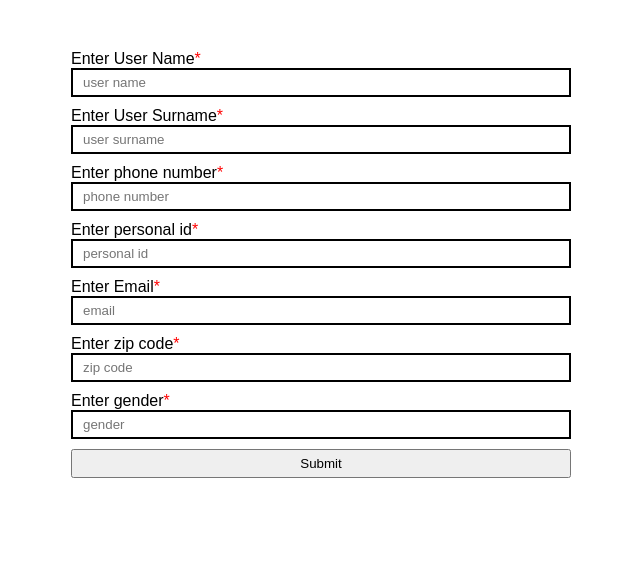
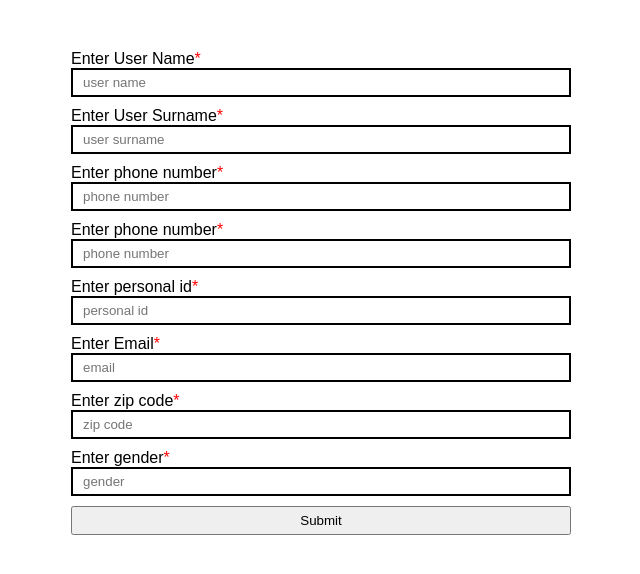
Before and after one commit to Lelamakh/JS_22, a plain HTML site: page index.html in a window 1280 px wide. Shown: the whole page, without its empty margins (319-959 px from the left). Drawn offline with Linux system fonts and the light colour scheme; no server answers.

Commit message:
experiment

```diff
--- a/index.html
+++ b/index.html
@@ -40,7 +40,15 @@
             required
           />
         </div>
-
+        <div class="input-control">
+          <label for="user_phone">Enter phone number</label>
+          <input
+            type="number"
+            id="user_phone"
+            placeholder="phone number"
+            required
+          />
+        </div>
         <div class="input-control">
           <label for="user_personal-id">Enter personal id</label>
           <input
```
